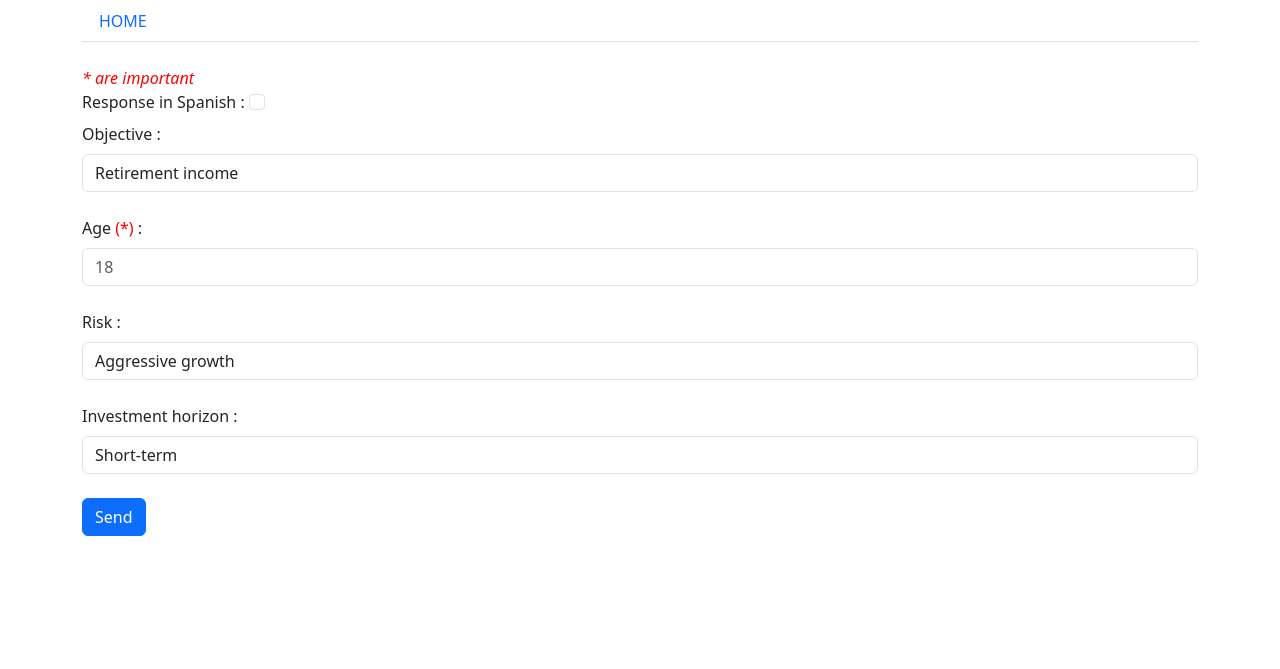
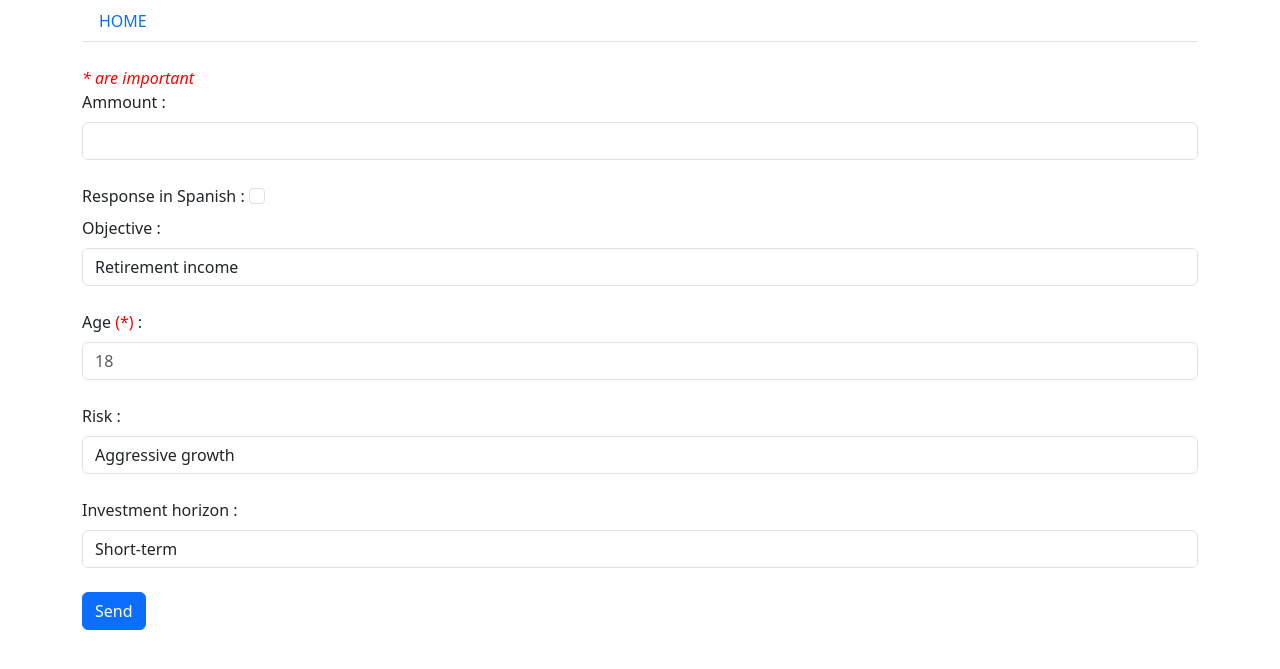
Before and after one commit to addu0g/aiportfolios, a Django app: page /aiportfolios/ in a window 1280 px wide. Shown: the top 669 px of the page. Run offline with Django 5.2, Linux system fonts and the light colour scheme; some libraries are stand-ins or nearby versions.

Commit message:
An ammount and validations were added

````diff
--- a/aiportfolios/templates/aiportfolios/index.html
+++ b/aiportfolios/templates/aiportfolios/index.html
@@ -8,6 +8,11 @@
     <br/>
     <i style="color:red">* are important</i>
     <form method="post" action="iaresult"> {% csrf_token %}
+        <label for="ammount" class="form-label">
+            Ammount :
+        </label>
+        <input name="ammount" value="{{ prompt_values.ammount }}" type="number" class="form-control" required/>
+        <br/>
         <label for="language" class="form-label">
             Response in Spanish :
         </label>
--- a/aiportfolios/templates/master.html
+++ b/aiportfolios/templates/master.html
@@ -1,6 +1,7 @@
 <!DOCTYPE html>
 <html>
 <head>
+  <meta name="viewport" content="width=device-width, initial-scale=1.0">
   <title>{% block title %}{% endblock %}</title>
   {% load bootstrap5 %}
   {% bootstrap_css %}
@@ -13,10 +14,7 @@
     <li class="nav-item">
       <a class="nav-link" href="/aiportfolios">HOME</a>
     </li>
-    <!--
-    <li class="nav-item">
-      <a class="nav-link" href="/admin">MEMBERS</a>
-    </li>-->
+
   </ul>
 
   {% block content %}
--- a/aiportfolios/views.py
+++ b/aiportfolios/views.py
@@ -23,20 +23,36 @@ def iaquery(request):
     model = genai.GenerativeModel("gemini-1.5-flash")
 
     template = loader.get_template("aiportfolios/iaresult.html")
+    if not 'age' in request.POST:
+        return HttpResponse(template.render({
+                                            "result": markdown.markdown('You have to introduce an age.')
+                                    }, request))
+    if not 'ammount' in request.POST:
+        return HttpResponse(template.render({
+                                            "result": markdown.markdown('You have to introduce an ammount to create the protfolio.')
+                                    }, request))
     age = request.POST["age"]
     risk = request.POST["risk"]
     horizon = request.POST["horizon"]
     objective = request.POST["objective"]
+    ammount = request.POST["ammount"]
     language = "English"
     if "language" in request.POST:
         language = "Spanish"
     role = "Act as Warren Buffet, Act as Peter Lynch, Act as Stanley Druckenmiller, Act as Ray Dalio"
     goal = f"Generate a portfolio for a person in its {age} who is looking a risk tolerance: {risk}, and with an investment horizon of {horizon} this investment will be to {objective}"
     restrictions = "Use simple language, write in a formal tone"
-    format = f"Create the response in language: {language}, Answer with bullet points, include an html table for the portfolio summary"
+    format = f"""Create the response in language: {language}, Answer with bullet points,
+                Include in each response an html table for the portfolio summary with a list of possible tickers,
+                Condense all the tickers and portfolio suggestion in a global html table for an easy understanding,
+                Must be presented in an HTML format,
+                Remove the inversor name from the global portfolio,
+                Show the percentage column and make sure to balance the values in it summing them and getting the result equal to 100,
+                Remove the repeated tickers in Ticker column for the global table and rebalance the percentage column,
+                Add a column with the name 'Ammount' in it and use the percentage column to prorate the ammount ${ammount} using each percentage for each ticker"""
     prompt = f"{role} - {goal} - {restrictions} - {format}"
     portfolioResult = model.generate_content(prompt)
     context = {
-        "result": markdown.markdown(portfolioResult.text)
+        "result": markdown.markdown(portfolioResult.text.replace('```html', '').replace('```', ''))
     }
     return HttpResponse(template.render(context, request))
````
